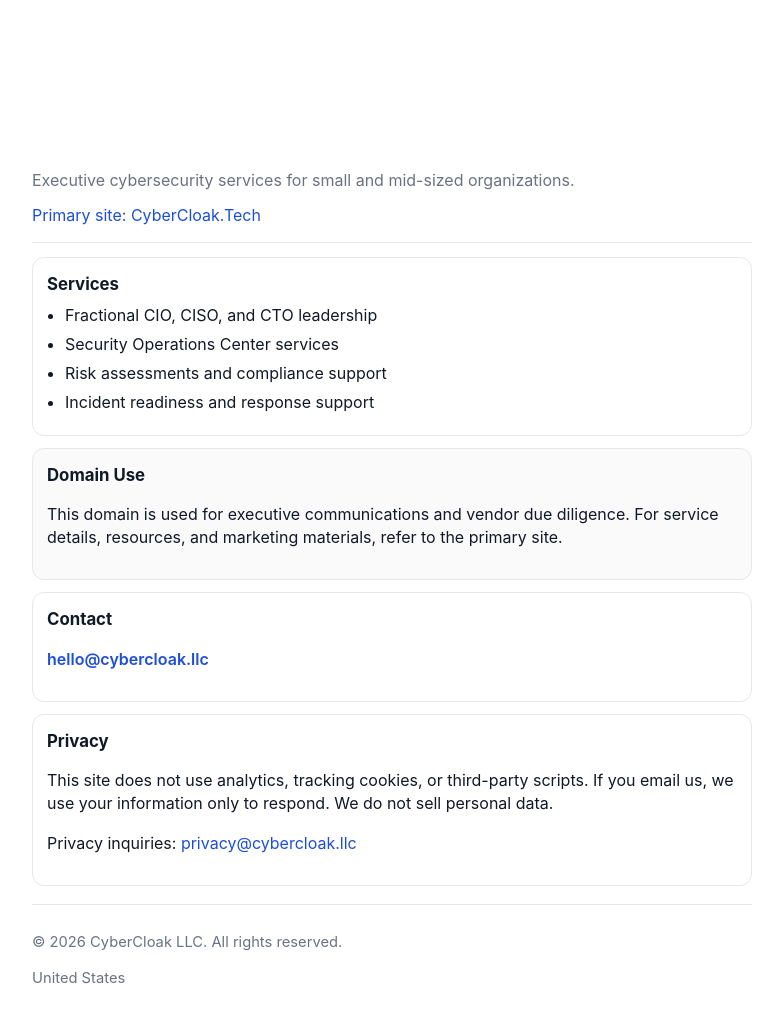
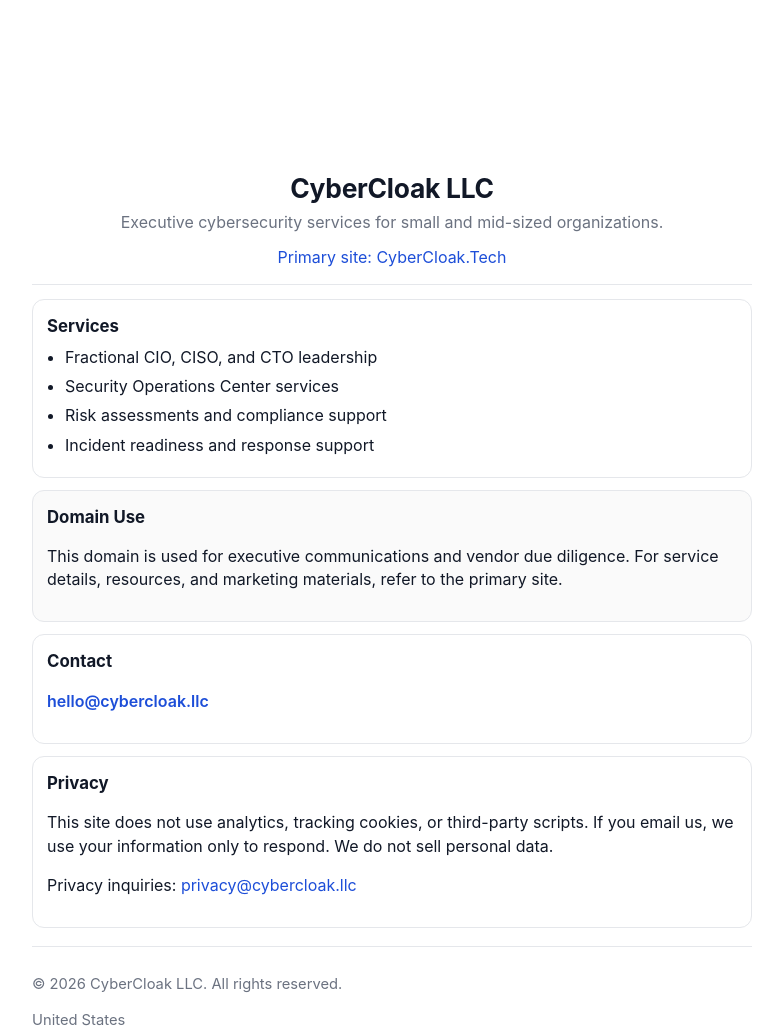
Before and after one commit to groetkens/cybercloak-llc, a plain HTML site: page index.html in a window 1280 px wide. Shown: the part 25-1059 px from the top of the page, without its empty margins (248-1031 px from the left). Drawn offline with Linux system fonts and the light colour scheme.

Commit message:
did break it. so fix it

```diff
--- a/index.html
+++ b/index.html
@@ -21,7 +21,7 @@
     <header class="header">
       <div class="brand">
         <svg>…</svg>
-        <h1 class="visually-hidden">CyberCloak LLC</h1>
+        <h1>CyberCloak LLC</h1>
         <p class="tagline">Executive cybersecurity services for small and mid-sized organizations.</p>
       </div>
 
--- a/styles.css
+++ b/styles.css
@@ -30,6 +30,7 @@
   padding:10px 0 14px 0;
   border-bottom:1px solid var(--line);
   margin-bottom:14px;
+  text-align:center;
 }
 
 h1{
@@ -42,6 +43,11 @@
 .tagline{
   margin:0;
   color:var(--muted);
+}
+
+.brand svg{
+  display:block;
+  margin:0 auto 6px auto;
 }
 
 .meta{
```
